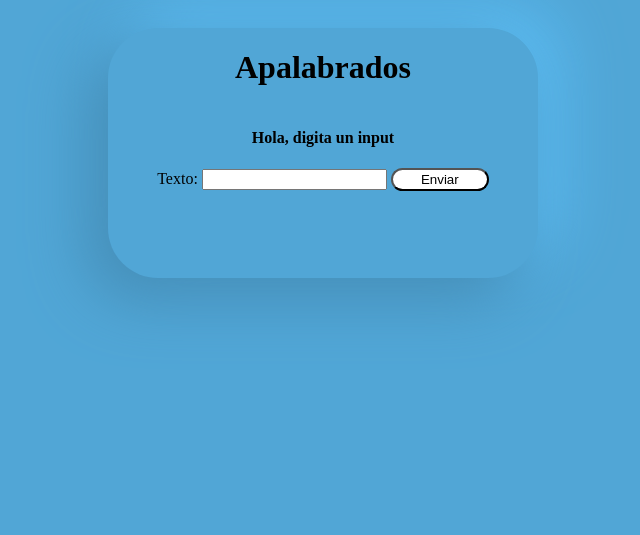
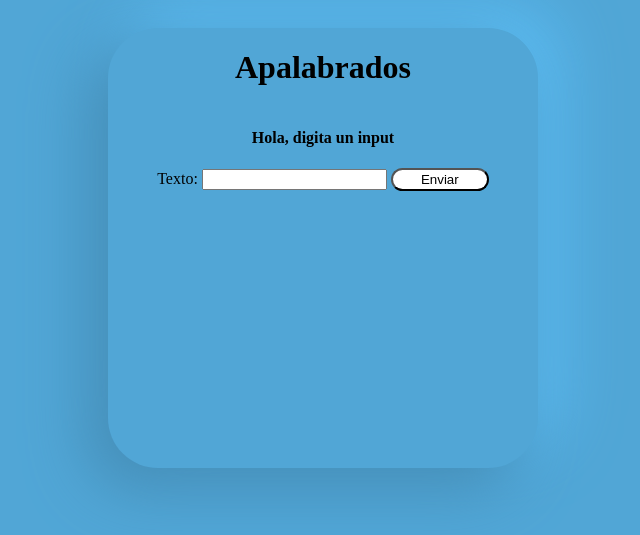
Before and after one commit to sarmijavier/Apalabrados, a Flask app: page / in a window 1280 px wide. Shown: the top 535 px of the page, without its empty margins (317-957 px from the left). Run offline with Flask 2, Linux system fonts and the light colour scheme.

Commit message:
last changes

```diff
--- a/app/static/css/index.css
+++ b/app/static/css/index.css
@@ -14,7 +14,7 @@ body {
 	flex-direction: column;
 	text-align: center;
 	width: 430px;
-	height: 250px;
+	height: 440px;
 	border-radius: 50px;
 	background: #51a6d6;
 	box-shadow: -20px 20px 60px #458db6, 20px -20px 60px #5dbff6;
```
